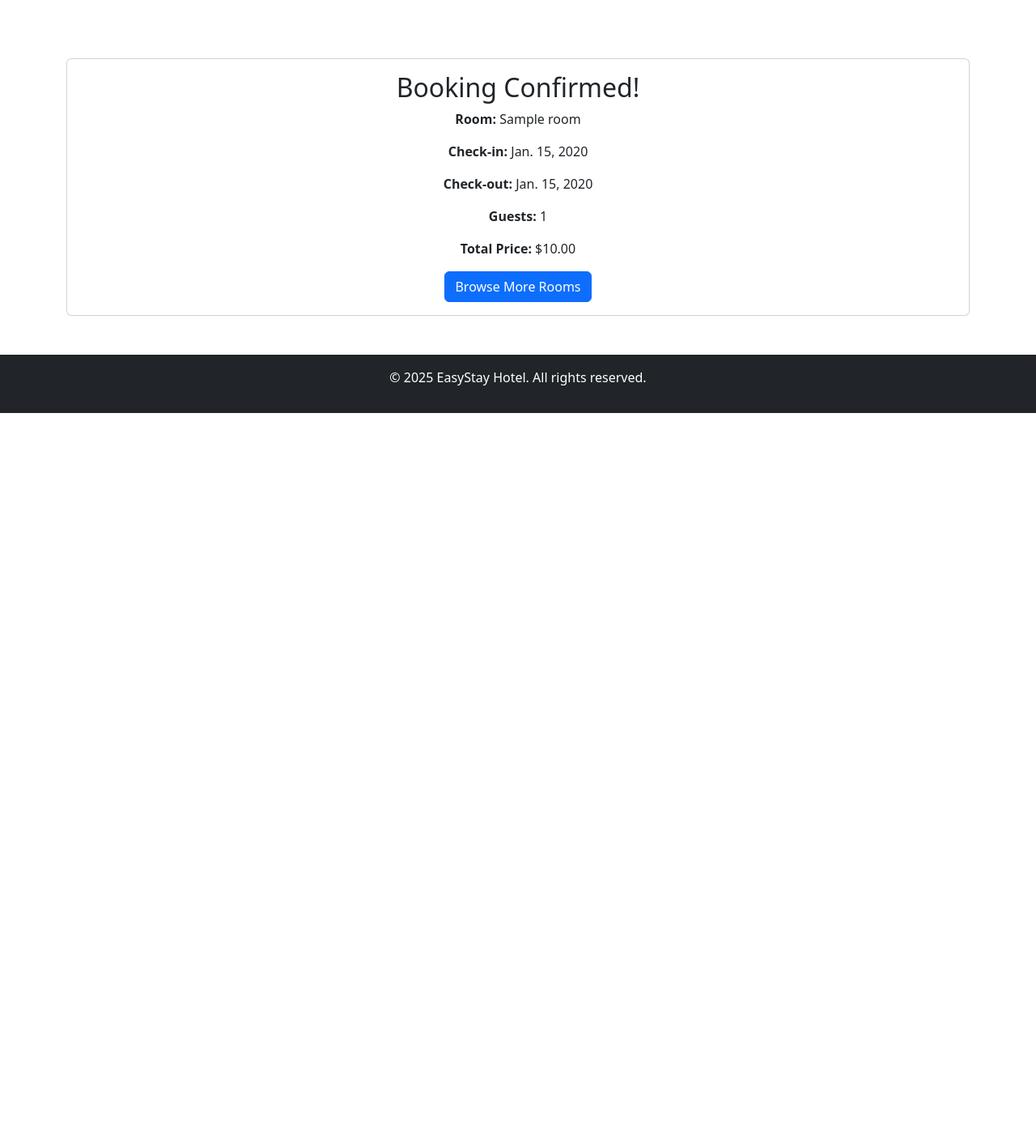
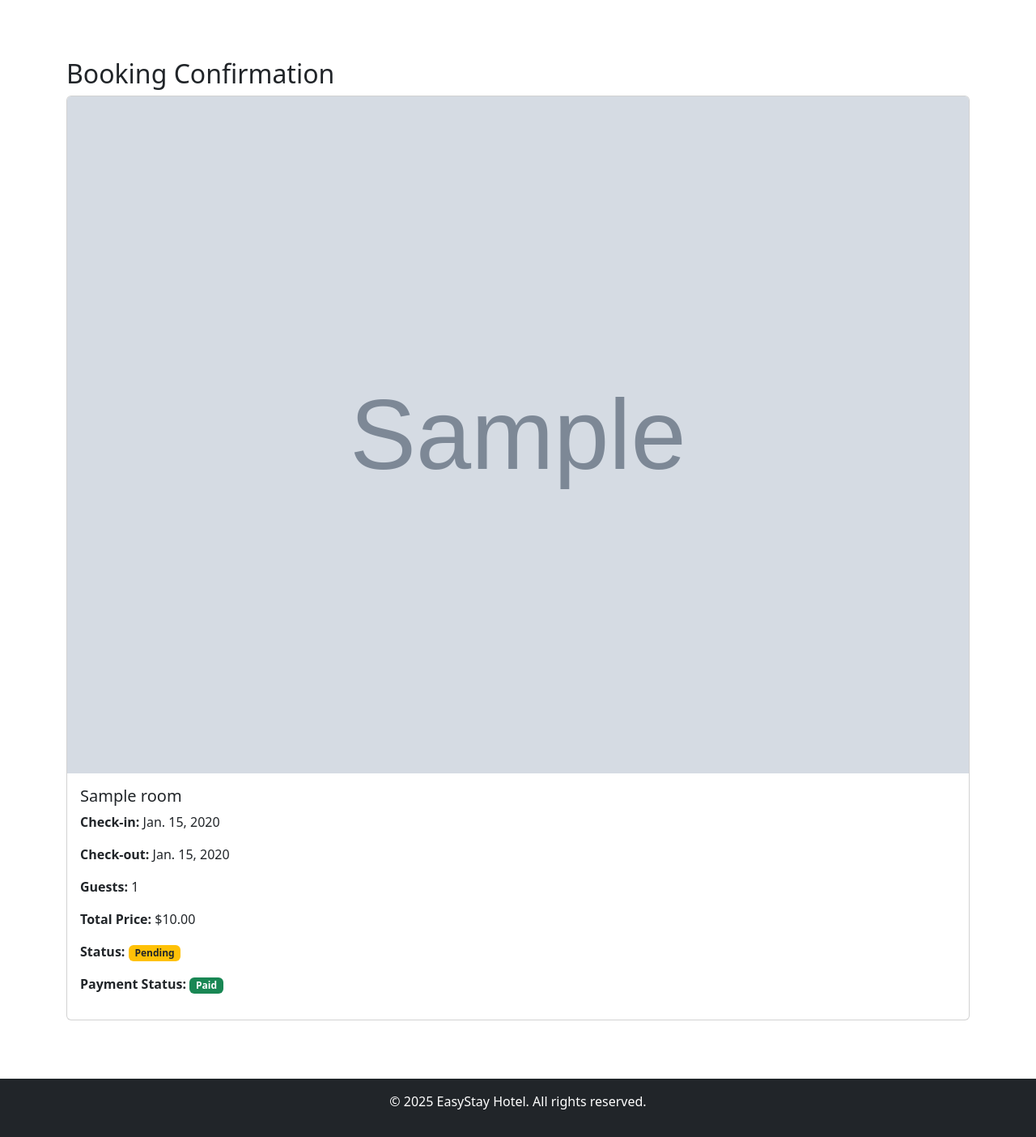
Before and after one commit to SayedAli451/EasyStay, a Django app: page /booking/1/confirmation/ in a window 1280 px wide. Shown: the part 56-1460 px from the top of the page at 81% size. Before the commit the page ends 566 px from the top, so only its background shows below. Run offline with Django 5.2, Linux system fonts and the light colour scheme; a user stored in the database is signed in; tables that the repository leaves empty hold one stand-in row (values such as "Sample post"); grey boxes marked "Sample" are stand-in pictures; some libraries are stand-ins or nearby versions.

Commit message:
done with payment (Stripe) ,add 2 pages for succes and cancelled payment , add button for pay and make conditions for it

```diff
--- a/hotel/models.py
+++ b/hotel/models.py
@@ -14,6 +14,9 @@ class Room(models.Model):
     description = models.TextField()
     image_url = models.URLField()
     is_available = models.BooleanField(default=True)
+    paid = models.BooleanField(default=False)
+
+
 
     def __str__(self):
         return self.name
@@ -31,7 +34,8 @@ class Booking(models.Model):
     check_out = models.DateField()
     guests = models.IntegerField()
     total_price = models.DecimalField(max_digits=10, decimal_places=2)
-    status = models.CharField(max_length=10, choices=STATUS_CHOICES, default='pending')  # Default to 'pending'
+    status = models.CharField(max_length=10, choices=STATUS_CHOICES, default='pending')
+    paid = models.BooleanField(default=False)
 
     def __str__(self):
         return f"{self.room.name} - {self.user.username} - {self.status}"
--- a/hotel/templates/hotel/booking_confirmation.html
+++ b/hotel/templates/hotel/booking_confirmation.html
@@ -4,15 +4,32 @@
 
 {% block content %}
 <div class="container mt-5">
-    <div class="card">
-        <div class="card-body text-center">
-            <h2 class="card-title">Booking Confirmed! </h2>
-            <p class="card-text"><strong>Room:</strong> {{ booking.room.name }}</p>
-            <p class="card-text"><strong>Check-in:</strong> {{ booking.check_in }}</p>
-            <p class="card-text"><strong>Check-out:</strong> {{ booking.check_out }}</p>
-            <p class="card-text"><strong>Guests:</strong> {{ booking.guests }}</p>
-            <p class="card-text"><strong>Total Price:</strong> ${{ booking.total_price }}</p>
-            <a href="{% url 'room_list' %}" class="btn btn-primary">Browse More Rooms</a>
+    <h2>Booking Confirmation</h2>
+    <div class="card mb-4">
+        <img src="{{ booking.room.image_url }}" class="card-img-top" alt="{{ booking.room.name }}">
+        <div class="card-body">
+            <h5 class="card-title">{{ booking.room.name }}</h5>
+            <p><strong>Check-in:</strong> {{ booking.check_in }}</p>
+            <p><strong>Check-out:</strong> {{ booking.check_out }}</p>
+            <p><strong>Guests:</strong> {{ booking.guests }}</p>
+            <p><strong>Total Price:</strong> ${{ booking.total_price }}</p>
+            <p><strong>Status:</strong>
+                {% if booking.status == 'pending' %}
+                <span class="badge bg-warning text-dark">Pending</span>
+                {% elif booking.status == 'confirmed' %}
+                <span class="badge bg-success">Confirmed</span>
+                {% elif booking.status == 'cancelled' %}
+                <span class="badge bg-danger">Cancelled</span>
+                {% endif %}
+            </p>
+            <p><strong>Payment Status:</strong>
+                {% if booking.paid %}
+                    <span class="badge bg-success">Paid</span>
+                {% else %}
+                    <span class="badge bg-danger">Not Paid</span>
+                    <a href="{% url 'checkout' booking.id %}" class="btn btn-primary">Pay Now</a>  <!-- Pay Now button -->
+                {% endif %}
+            </p>
         </div>
     </div>
 </div>
--- a/hotel/urls.py
+++ b/hotel/urls.py
@@ -17,6 +17,12 @@ urlpatterns = [
     path('create-room/', create_room, name='create_room'),
     path('rooms/edit/<int:room_id>/', views.edit_room, name='edit_room'),
     path('rooms/delete/<int:room_id>/', views.delete_room, name='delete_room'),
+    path('checkout/<int:booking_id>/', views.checkout, name='checkout'),
+    path('payment-success/', views.payment_success, name='payment_success'),
+    path('payment-cancelled/', views.payment_cancelled, name='payment_cancelled'),
+
+
+
 
 
 ]
--- a/hotel/views.py
+++ b/hotel/views.py
@@ -6,6 +6,10 @@ from django.contrib.auth import login , logout
 from django.contrib.auth.decorators import login_required
 from .forms import BookingForm , RoomForm
 from django.contrib.admin.views.decorators import staff_member_required
+import stripe
+from django.conf import settings
+stripe.api_key = settings.STRIPE_SECRET_KEY
+
 def home(request):
     return render(request, 'hotel/home.html')
 
@@ -95,17 +99,15 @@ def update_booking_status(request, booking_id, status):
 
 @login_required
 def create_room(request):
-    if not request.user.is_staff:
-        return redirect('home')
-
     if request.method == 'POST':
         form = RoomForm(request.POST)
         if form.is_valid():
-            form.save()
+            room = form.save(commit=False)
+            room.paid = False
+            room.save()
             return redirect('room_list')
     else:
         form = RoomForm()
-
     return render(request, 'hotel/create_room.html', {'form': form})
 
 def edit_room(request, room_id):
@@ -130,3 +132,38 @@ def delete_room(request, room_id):
         return redirect('room_list')
 
     return render(request, 'hotel/rooms.html', {'room': room})
+
+
+@login_required
+def checkout(request, booking_id):
+    booking = Booking.objects.get(id=booking_id, user=request.user)
+    session = stripe.checkout.Session.create(
+        payment_method_types=['card'],
+        line_items=[{
+            'price_data': {
+                'currency': 'usd',
+                'product_data': {
+                    'name': booking.room.name,
+                },
+                'unit_amount': int(booking.total_price * 100),
+            },
+            'quantity': 1,
+        }],
+        mode='payment',
+        success_url=request.build_absolute_uri('/payment-success/?booking_id=' + str(booking.id)),
+        cancel_url=request.build_absolute_uri('/payment-cancelled/?booking_id=' + str(booking.id)),
+    )
+    return redirect(session.url)
+
+def payment_success(request):
+    booking_id = request.GET.get('booking_id')
+    booking = get_object_or_404(Booking, id=booking_id)
+
+    booking.paid = True
+    booking.save()
+
+    return render(request, 'hotel/payment_success.html', {'booking': booking})
+
+
+def payment_cancelled(request):
+    return render(request, 'hotel/payment_cancelled.html')
--- a/stayeasy/settings.py
+++ b/stayeasy/settings.py
@@ -21,7 +21,8 @@ BASE_DIR = Path(__file__).resolve().parent.parent
 
 # SECURITY WARNING: keep the secret key used in production secret!
 SECRET_KEY = 'django-insecure-vcft9xsxeyt38m=h@#c4f2oqoc^%73gke2(_&x17d94mndihcd'
-
+STRIPE_PUBLIC_KEY = "pk_test_51R6AhkQ3aMfpy3Jpv0Y6Z2tElg92GUeJi7epzPmntEpRe4nBxvEqdIyt7WDMPkCwLuEULQKi16JtUPfdvTk2Thrw00DIiM7nvd"
+STRIPE_SECRET_KEY = "sk_test_51R6AhkQ3aMfpy3JpE0FqSqSCB9MhtD4IFpiJW9pi8z1KG0vsZdytXkPfcdQTHXFVW9NtEq659Rt9h4rofNG9vd95005xMRHZJ7"
 # SECURITY WARNING: don't run with debug turned on in production!
 DEBUG = True
 
```
Also changed, not shown: hotel/templates/hotel/admin_dashboard.html (+11 -4 lines), hotel/templates/hotel/my_bookings.html (+11 -0 lines), hotel/templates/hotel/payment_cancelled.html (added, +15 -0 lines), hotel/templates/hotel/payment_success.html (added, +16 -0 lines), hotel/templates/hotel/rooms.html (+8 -9 lines), hotel/migrations/0007_room_paid.py (added), hotel/migrations/0008_booking_paid.py (added), 2 other files.
